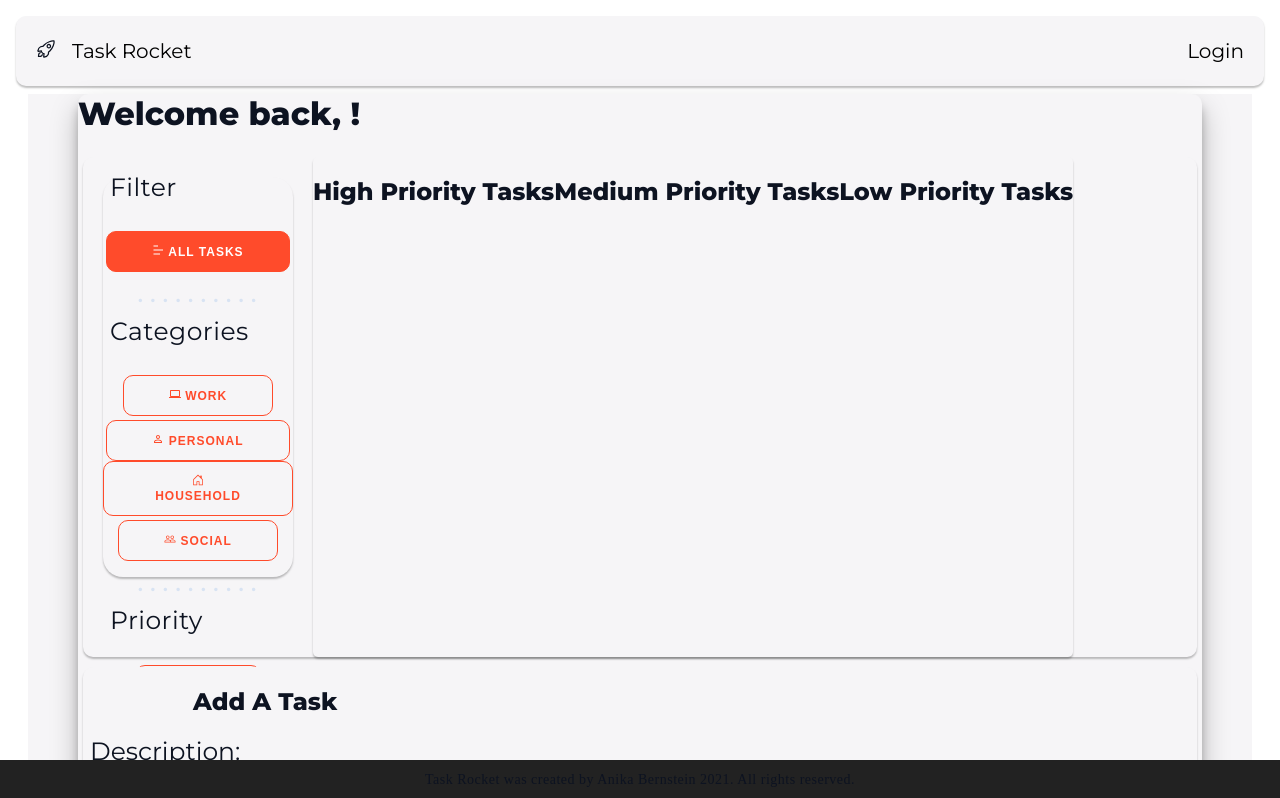
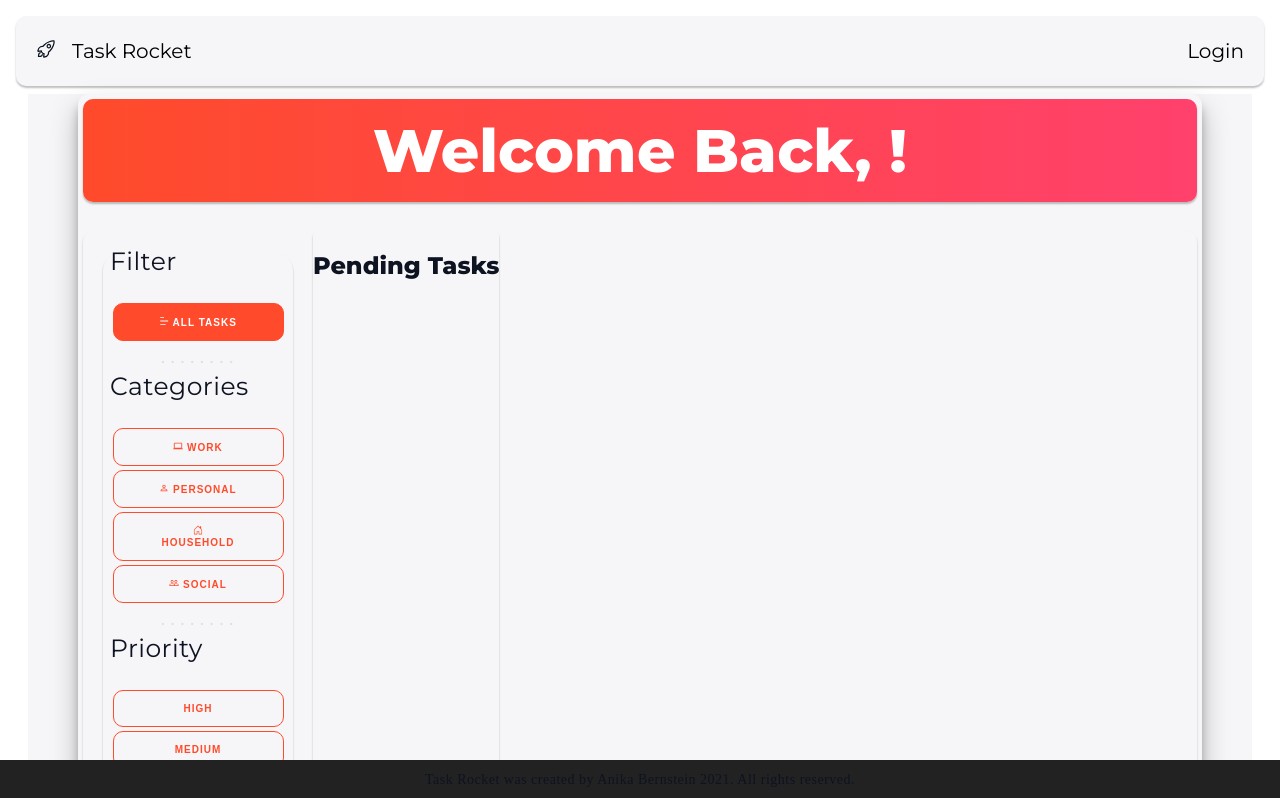
Before and after one commit to anikajb92/task-rocket-app, a React (Create React App) app: page /home in a window 1280 px wide. Shown: the top 798 px of the page. Built offline with nearby package versions, Linux system fonts and the light colour scheme; the HTML template or start-up script is replaced by a standard one.

Commit message:
only 1 task column now

```diff
--- a/src/components/Home.js
+++ b/src/components/Home.js
@@ -30,7 +30,8 @@ export default function Welcome(props) {
       })
     } else if (selected.id == "Priority"){
       let items = props.tasks.filter(item => item.priority == selected.name)
-      return items.map(item => {
+      {return items? (
+        items.map(item => {
           return <Tasks
             description={item.description}
             selected={selected}
@@ -38,6 +39,9 @@ export default function Welcome(props) {
             items={items}
           />
         })
+      )
+        : "<p>Nothing is here</p>"
+      }
     } else if(selected.id == "Category"){
         let items = props.tasks.filter(item => item.category == selected.name)
         return items.map(item => {
@@ -53,7 +57,9 @@ export default function Welcome(props) {
 
   return (
     <div className="home">
-      <h1>Welcome back, {props.user.firstname}!</h1>
+      <div className="welcomeback">
+        <h1>Welcome Back, {props.user.firstname}!</h1>
+      </div>
       <br/>
       <div className="existing-tasks">
         <div className="aside-container">
@@ -64,23 +70,7 @@ export default function Welcome(props) {
         </div>
         <div className="board">
           <div className="taskcolumn">
-            {selected.id=="All Tasks"? (
-              <>
-              <h2>High Priority Tasks</h2>
-              </>) : (
-                <>
-              <h2>Showing All Pending Tasks For</h2>
-              <h3>{selected.id}: {selected.name}</h3>
-              </>)
-            }
-            {renderTasks()}
-          </div>
-          <div className="taskcolumn">
-          <h2>Medium Priority Tasks</h2>
-            {renderTasks()}
-          </div>
-          <div className="taskcolumn">
-          <h2>Low Priority Tasks</h2>
+            <h2>Pending Tasks</h2>
             {renderTasks()}
           </div>
         </div>
--- a/src/components/SideBar.js
+++ b/src/components/SideBar.js
@@ -1,7 +1,8 @@
 import React from 'react';
 import {MdComputer, MdPersonOutline, MdPeopleOutline} from 'react-icons/md';
 import{BsHouseDoor} from 'react-icons/bs';
-import {RiBarChartHorizontalLine} from 'react-icons/ri'
+import {RiBarChartHorizontalLine} from 'react-icons/ri';
+import {IoRocketOutline} from 'react-icons/io5';
 
 export default function SideBar(props) {
 
@@ -17,7 +18,7 @@ export default function SideBar(props) {
         <button onClick={handleClick} id="All Tasks" name="All Tasks" style={{ backgroundColor: "#FF4B2B", color: "#ffffff" }}><RiBarChartHorizontalLine style={{fill: "#ffffff"}} /> All Tasks</button> :
         <button onClick={handleClick} id="All Tasks" name="All Tasks"><RiBarChartHorizontalLine style={{fill: "#FF4B2B"}} /> All Tasks</button>
       }
-      <h3>. . . . . . . . . .</h3>
+      <h3>. . . . . . . . </h3>
       <p>Categories</p>
       {
         props.selected.name === "Work" ?
@@ -39,7 +40,8 @@ export default function SideBar(props) {
           <button onClick={handleClick} id="Category" name="Social" style={{ backgroundColor: "#FF4B2B", color: "#ffffff" }}><MdPeopleOutline style={{fill: "#ffffff"}}/> Social</button> :
           <button onClick={handleClick} id="Category" name="Social"><MdPeopleOutline style={{fill: "#FF4B2B"}}/> Social</button>
       }
-      <h3>. . . . . . . . . .</h3>
+      <br/>
+      <h3>. . . . . . . . </h3>
       <p>Priority</p>
       {
         props.selected.name === "3" ?
--- a/src/styles/App.css
+++ b/src/styles/App.css
@@ -127,7 +127,7 @@ footer {
   left: 0;
   right: 0;
   text-align: center;
-  z-index: 999;
+	margin-top: 5px;
 }
 
 footer p {
--- a/src/styles/home.css
+++ b/src/styles/home.css
@@ -8,10 +8,28 @@
   flex-direction: column;
   box-sizing: border-box;
   border-radius: 10px;
-  	box-shadow: 0 14px 28px rgba(0,0,0,0.25),
-			0 10px 10px rgba(0,0,0,0.22);
+  box-shadow: 0 14px 28px rgba(0,0,0,0.25),
+    0 10px 10px rgba(0,0,0,0.22);
 }
-
+.welcomeback{
+  display: flex;
+  flex-wrap: wrap;
+  justify-content: center;
+  background: #FF416C;
+	background: -webkit-linear-gradient(to right, #FF4B2B, #FF416C);
+	background: linear-gradient(to right, #FF4B2B, #FF416C);
+	background-repeat: no-repeat;
+	background-size: cover;
+  box-sizing: border-box;
+  border-radius: 10px;
+  	box-shadow: 0 2px 2px rgba(0,0,0,0.25);
+  margin: 5px;
+}
+.welcomeback h1{
+  font-size: 60px;
+  color: #ffffff;
+  padding: 15px 0px;
+}
 .existing-tasks, .new-tasks {
   display: flex;
   flex-direction: row;
@@ -114,14 +132,14 @@
   border-radius: 10px;
   box-shadow: 0 2px 2px rgba(0,0,0,0.25);
   display: flex;
-  flex-wrap: nowrap;
+  flex-wrap: wrap;
   flex-direction: column;
   align-items: center;
-  font-size: 30px;
+  font-size: 20px;
   width: 190px;
   border-radius: 20px;
   margin: 20px;
-  height: 50vh;
+  /* height: 80vh; */
   text-align:center;
 }
 
@@ -133,30 +151,38 @@
   padding-left: 7px;
 }
 .aside h3 {
-  color: rgba(113, 165, 228, 0.228);
-  margin: 15px 0px 15px 0px;
+  color: rgba(132, 152, 177, 0.228);
+  /* margin: 20px 0px; */
   letter-spacing: 2px;
-  font-size: 15px;
+  font-size: 10px;
 }
 .aside button{
   background-color: transparent;
+  display: inline;
 	border-color: #FF4B2B;
   color: #FF4B2B;
+  margin: 2px;
+  font-size: 10px;
+  width: 90%;
 }
 
 .task {
   display: flex;
+  justify-content: left;
+  align-items: center;
   background-color: #eee;
 	border: none;
   border-radius: 5px;
 	padding: 0px 15px;
-	margin: 8px 0;
+	margin: 4px 0px;
 	width: 90%;
 }
 
 .taskcolumn {
   display: flex;
   flex-wrap: wrap;
+  justify-content: center;
+  border: rgba(0,0,0,0.25);
 }
 
 .taskform label{
```
Lines whose indentation alone changed are shown as unchanged.
